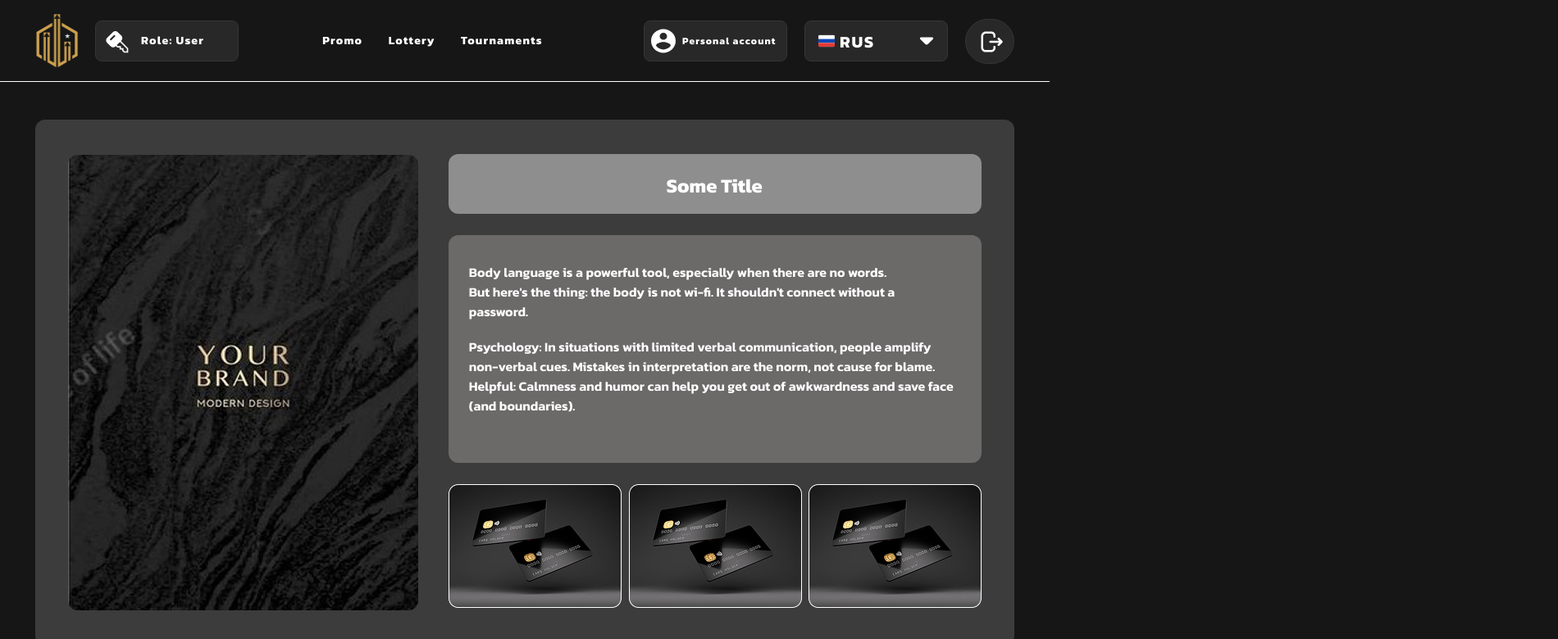
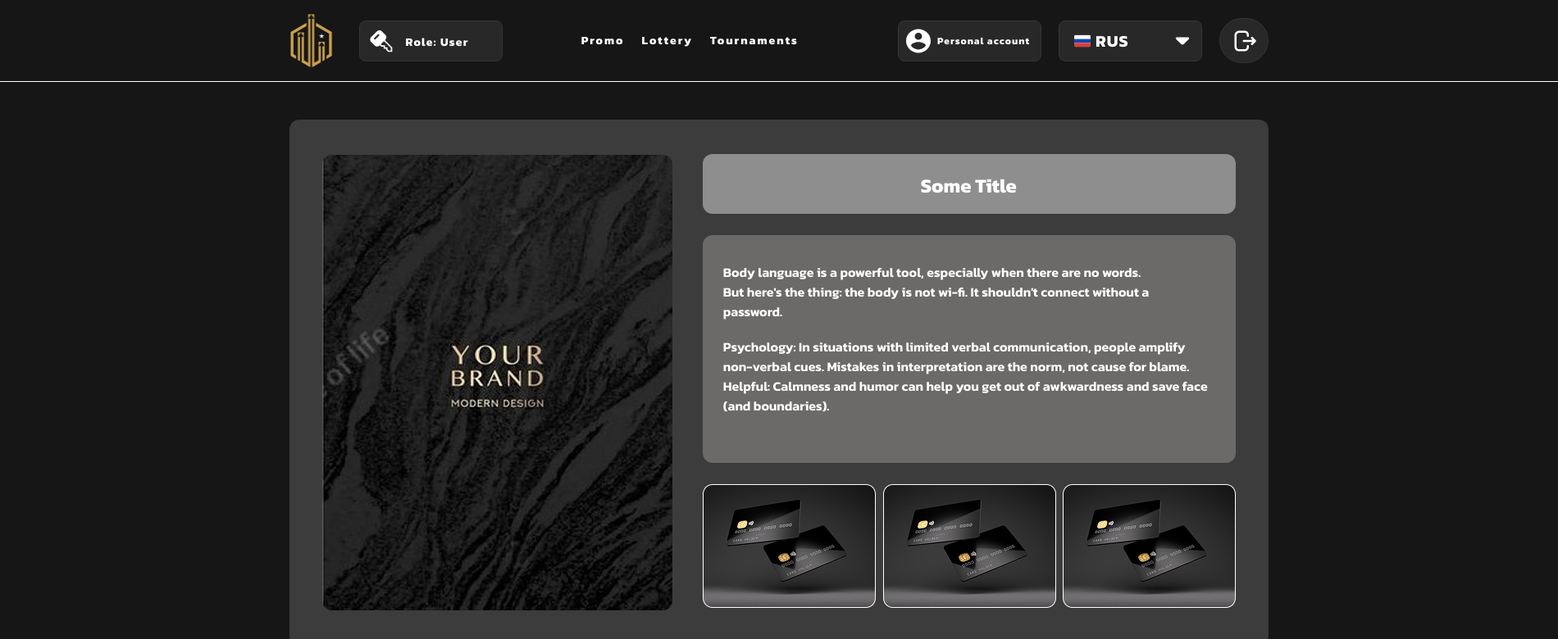
Before and after one commit to TRG-reps/HTML-CSS, a plain HTML site: page index.html in a window 1280 px wide. Shown: the top 780 px of the page at 82% size, 1900 px wide, since content can reach past the window. Drawn offline with Linux system fonts and the light colour scheme.

Commit message:
header upd

```diff
--- a/index.html
+++ b/index.html
@@ -13,38 +13,37 @@
     <title>Maket_</title>
   </head>
   <body>
+    <div class="wrapper">
       <header>
-      <div class="flex-header">
-        <div class="flex-logo">
-          <img class="logo" src="images/logo.png" alt="noImage" />
-          <div class="grey-box">
-            <img class="key" src="images/key.svg" alt="noImage" />
-            <p class="role-user">Role: User</p>
+        <div class="header-main">
+          <div class="header-role">
+            <img class="logo" src="/images/logo.png" alt="no_Image" />
+            <div class="role-box">
+              <img class="key" src="/images/key.svg" alt="no_Image" />
+              <span class="role">Role: User</span>
             </div>
           </div>
-        <div class="flex-nav">
-          <p class="nav-but">Promo</p>
-          <p class="nav-but">Lottery</p>
-          <p class="nav-but">Tournaments</p>
+          <nav class="header-nav">
+            <a href="#">Promo</a>
+            <a href="#">Lottery</a>
+            <a href="#">Tournaments</a>
+          </nav>
+          <div class="header-user">
+            <div class="account">
+              <img class="acc-icon" src="/images/acc-icon.svg" alt="no_Image" />
+              <span class="personal-acc-text">Personal account</span>
             </div>
-        <div class="flex-acc">
-          <div class="grey-box">
-            <img class="acc-icon" src="/images/acc-icon.svg" alt="noImage" />
-            <p class="pers-acc">Personal account</p>
+            <div class="language">
+              <img class="flag" src="/images/flag.svg" alt="no_Image" />
+              <span class="lang">RUS</span>
+              <img class="arrow" src="/images/arrow-down.svg" alt="" />
             </div>
-          <div class="grey-box">
-            <img class="flag" src="images/flag.svg" alt="noImage" />
-            <p class="rus-lang">RUS</p>
-
-            <img class="arrow-down" src="images/arrow-down.svg" alt="noImage" />
-          </div>
-          <div class="grey-circle">
-            <img class="logout-icon" src="images/logout.svg" alt="noImage" />
+            <div class="logout">
+              <img class="logout-icon" src="/images/logout.svg" alt="no_Image" />
             </div>
           </div>
         </div>
       </header>
-
       <main>
         <section class="center">
           <div class="left-flex-cont">
@@ -58,20 +57,22 @@
               <p class="text">
                 Body language is a powerful tool, especially when there are no
                 words. <br />
-              But here's the thing: the body is not wi-fi. It shouldn't connect
-              without a <br />
+                But here's the thing: the body is not wi-fi. It shouldn't
+                connect without a <br />
                 password.
               </p>
 
               <p class="text">
                 Psychology: In situations with limited verbal communication,
-              people amplify non-verbal cues. Mistakes in interpretation are the
-              norm, not cause for blame. Helpful: Calmness and humor can help
-              you get out of awkwardness and save face (and boundaries).
+                people amplify non-verbal cues. Mistakes in interpretation are
+                the norm, not cause for blame. Helpful: Calmness and humor can
+                help you get out of awkwardness and save face (and boundaries).
               </p>
             </div>
             <div class="photos-cont">
-            <div class="photo"><img src="images/card.png" alt="noImage" /></div>
+              <div class="photo">
+                <img src="images/card.png" alt="noImage" />
+              </div>
               <div class="photo"><img src="images/card.png" alt="noImg" /></div>
               <div class="photo"><img src="images/card.png" alt="noImg" /></div>
             </div>
@@ -97,5 +98,6 @@
           </div>
         </section>
       </main>
+    </div>
   </body>
 </html>
--- a/style.css
+++ b/style.css
@@ -15,28 +15,36 @@ a {
   color: inherit;
 }
 
+.wrapper {
+  width: 1900px;
+  height: 1337px;
+  display: flex;
+  flex-direction: column;
+  margin: 0px auto;
+}
+
 header {
+  max-width: 1900px;
   width: 100%;
   height: 100px;
-  border-bottom: 1px solid white;
+  border-bottom: 1px solid rgba(255, 255, 255, 1);
+  background: #161616;
   display: flex;
-  background: rgba(22, 22, 22, 1);
   justify-content: center;
 }
 
-.flex-header {
-  width: 1194px;
-  height: 100px;
+.header-main {
+  max-width: 1194px;
+  width: 100%;
   display: flex;
+  align-items: center;
   justify-content: space-between;
 }
 
-.flex-logo {
+.header-role {
   display: flex;
-  width: 248px;
-  height: 100px;
-  justify-content: space-between;
   align-items: center;
+  gap: 32px;
 }
 
 .logo {
@@ -44,44 +52,26 @@ header {
   height: 68px;
 }
 
-.grey-box {
+.role-box {
   width: 175px;
   height: 50px;
   background: #282828;
   border: 1px solid #373535;
   border-radius: 8px;
   display: flex;
-  justify-content: flex-start;
+  align-items: center;
+  gap: 14px;
+  padding-left: 11px;
 }
 
 .key {
   width: 30px;
   height: 30px;
-  margin: 10px 14px 10px 11px;
 }
 
-.role-user {
-  font-family: "Kanit";
-  font-style: normal;
-  font-weight: 700;
-  font-size: 14px;
-  line-height: 20px;
-  letter-spacing: 0.09em;
-  color: #ffffff;
+.role {
   width: 78px;
   height: 15px;
-  margin: 14px 0px 21px 0px;
-}
-
-.flex-nav {
-  height: 100px;
-  width: 300px;
-  display: flex;
-  justify-content: space-around;
-  align-items: center;
-}
-
-.nav-but {
   font-family: "Kanit";
   font-style: normal;
   font-weight: 700;
@@ -91,77 +81,99 @@ header {
   color: #ffffff;
 }
 
-.grey-circle {
-  box-sizing: border-box;
-  width: 60px;
-  height: 55px;
-  background: #282828;
-  border: 1px solid #373535;
-  border-radius: 30px;
+.header-nav {
   display: flex;
-  justify-content: space-around;
+  gap: 21px;
+  margin-right: 26px;
+}
+
+a {
+  font-family: Kanit;
+  font-weight: 700;
+  font-size: 14px;
+  letter-spacing: 2px;
+  color: #ffffff;
+}
+
+.header-user {
+  display: flex;
+  gap: 21px;
   align-items: center;
 }
 
-.flex-acc {
+.account {
+  width: 175px;
+  height: 50px;
+  background: #282828;
+  border: 1px solid #373535;
+  border-radius: 8px;
   display: flex;
-  justify-content: space-evenly;
   align-items: center;
-  width: 473px;
-  height: 100px;
-  justify-content: flex-end;
-  gap: 21px;
+  gap: 8px;
+  padding-left: 9px;
 }
 
 .acc-icon {
   width: 30px;
   height: 30px;
-  margin: 9px 8px 9px 8px;
 }
 
-.pers-acc {
+.personal-acc-text {
+  width: 116px;
   font-family: "Kanit";
   font-style: normal;
   font-weight: 700;
   font-size: 12px;
-  line-height: 146.16%;
-  letter-spacing: 0.09em;
   color: #ffffff;
-  width: 116px;
-  height: 14px;
-  margin: 16px 9px 18px 0px;
+  letter-spacing: 1px;
+}
+
+.language {
+  width: 175px;
+  height: 50px;
+  background: #282828;
+  border: 1px solid #373535;
+  border-radius: 8px;
+  display: flex;
+  align-items: center;
+  padding-left: 18px;
 }
 
 .flag {
   width: 20px;
   height: 20px;
-  margin: 14px 6px 14px 16px;
 }
 
-.rus-lang {
-  width: 51px;
-  height: 18px;
+.lang {
   font-family: "Kanit";
   font-style: normal;
   font-weight: 700;
   font-size: 20px;
-  line-height: 108%;
-  letter-spacing: 0.09em;
   color: #ffffff;
-  margin-top: 15px;
-  margin-right: 41px;
+  letter-spacing: 1px;
+  margin-left: 6px;
+  margin-right: 51px;
 }
 
-.arrow-down {
+.arrow {
   width: 28px;
   height: 28px;
-  margin-top: 10px;
+}
+
+.logout {
+  width: 60px;
+  height: 55px;
+  background: #282828;
+  border: 1px solid #373535;
+  border-radius: 35px;
+  display: flex;
+  align-items: center;
+  padding-left: 15px;
 }
 
 .logout-icon {
   width: 30px;
   height: 30px;
-  margin: 12px 12px 11px 16px;
 }
 
 main {
```
Lines whose indentation alone changed are shown as unchanged.
